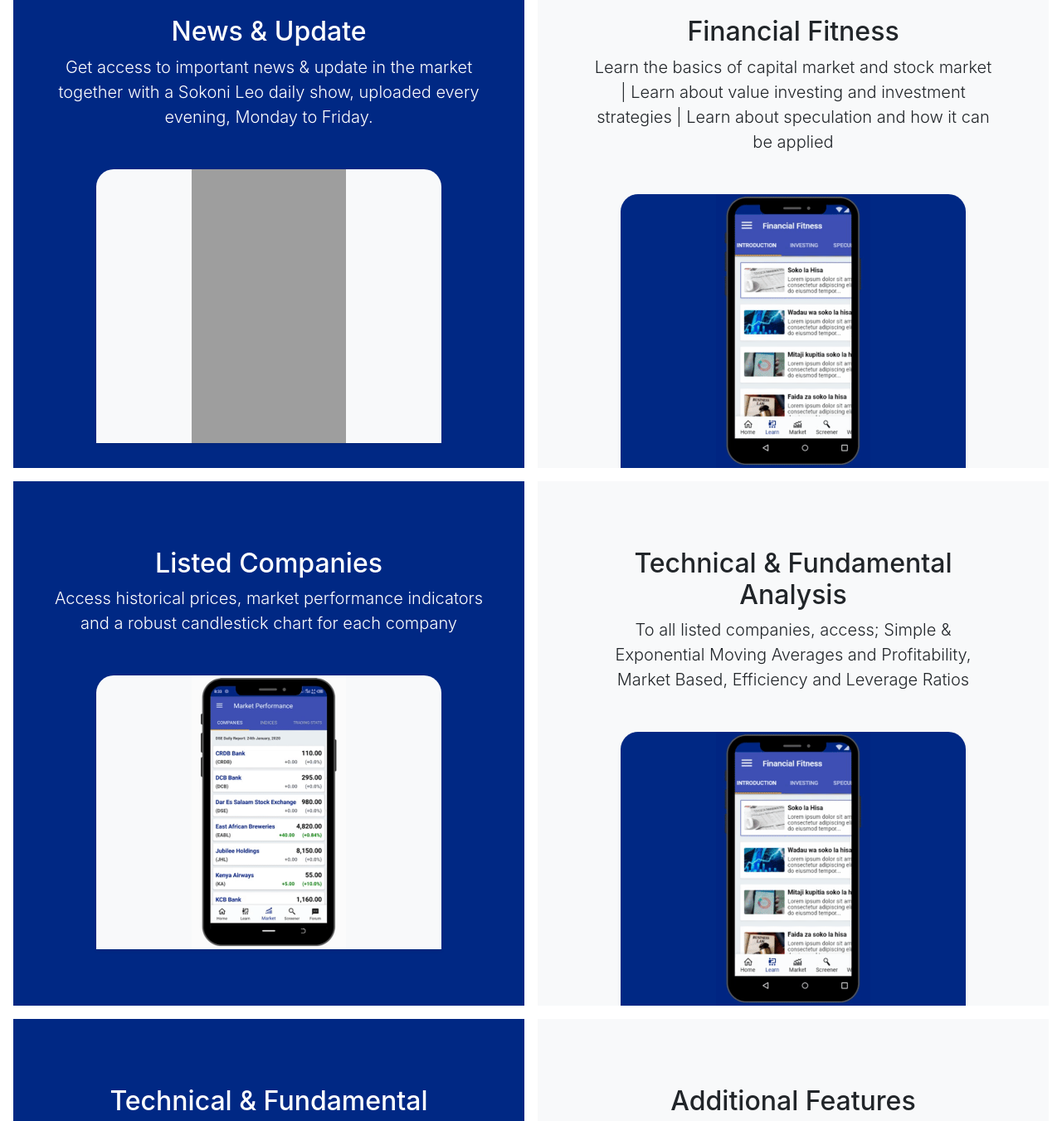
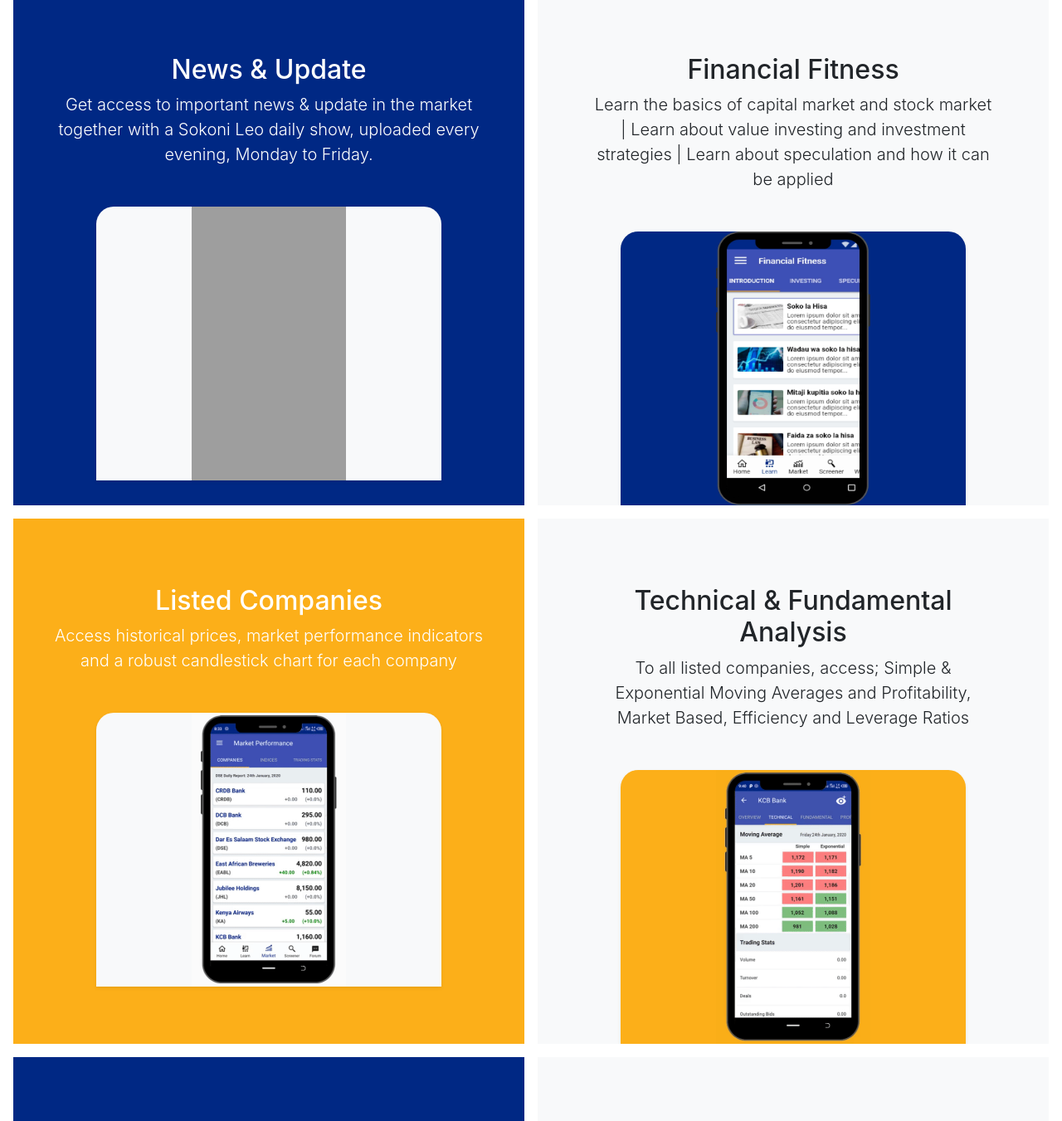
Before and after one commit to beaconfinance/beaconfinance.github.io, a plain HTML site: page index.html in a window 1280 px wide. Shown: the part 1010-2361 px from the top of the page at 83% size. Drawn offline with nearby package versions, Linux system fonts and the light colour scheme; grey boxes are pictures that could not be loaded.

Commit message:
updating the index html

```diff
--- a/index.html
+++ b/index.html
@@ -40,7 +40,7 @@
         <h1 class="display-4 a002" style="color: #002884;">Investing Simplified!</h1>
         <p class="lead a001">Access financial information of all listed companies at Dar es Salaam Stock Exchange (DSE) and learn about value investing and speculation, via your android smartphone.</p>
         <p><a href='https://play.google.com/store/apps/details?id=tz.co.beaconfinance.app&hl=en&pcampaignid=pcampaignidMKT-Other-global-all-co-prtnr-py-PartBadge-Mar2515-1'><img alt='Get it on Google Play' style="max-height: 65px;" src='https://play.google.com/intl/en_us/badges/static/images/badges/en_badge_web_generic.png'/></a></p>
-        <img src="resources/images/beacon_walkthrough.gif" alt="beacon finance walkthrough" style="width: 225px; height: 400;"/>
+        <img src="resources/images/beacon_google_play_view.jpg" alt="beacon finance walkthrough" style="width: 225px; height: 400;"/>
     </div>
 
     <div class="container-fluid">
@@ -77,13 +77,13 @@
                 <p class="lead">Learn the basics of capital market and stock market | Learn about value investing and investment strategies | Learn about speculation and how it can be applied</p>
             </div>
             <div class="a003 shadow-sm mx-auto" style="width: 80%; height: auto; border-radius: 21px 21px 0 0;">
-                <img src="resources/images/financial_fitness.gif" alt="beacon finance walkthrough" style="width: 186px; height: 330px;"/>
+                <img src="resources/images/financial_fitness.jpg" alt="beacon finance walkthrough" style="width: 186px; height: 330px;"/>
             </div>
         </div>
     </div>
 
     <div class="d-md-flex flex-md-equal w-100 my-md-3 pl-md-3">
-        <div class="a003 mr-md-3 pt-3 px-3 pt-md-5 px-md-5 text-center text-white overflow-hidden">
+        <div class="a004 mr-md-3 pt-3 px-3 pt-md-5 px-md-5 text-center text-white overflow-hidden">
             <div class="my-3 py-3">
                 <h2 class="display-5">Listed Companies</h2>
                 <p class="lead">Access historical prices, market performance indicators and a robust candlestick chart for each company</p>
@@ -97,8 +97,8 @@
                 <h2 class="display-5">Technical & Fundamental Analysis</h2>
                 <p class="lead">To all listed companies, access; Simple & Exponential Moving Averages and Profitability, Market Based, Efficiency and Leverage Ratios</p>
             </div>
-            <div class="a003 shadow-sm mx-auto" style="width: 80%; height: auto; border-radius: 21px 21px 0 0;">
-                <img src="resources/images/financial_fitness.gif" alt="beacon finance walkthrough" style="width: 186px; height: 330px;"/>
+            <div class="a004 shadow-sm mx-auto" style="width: 80%; height: auto; border-radius: 21px 21px 0 0;">
+                <img src="resources/images/fundamental&technical_info.gif" alt="beacon finance walkthrough" style="width: 186px; height: 330px;"/>
             </div>
         </div>
     </div>
@@ -110,7 +110,7 @@
                 <p class="lead">Filter financial metrics of all listed companies in the Fundamental Screener and daily market performance indicators in the Technical Screener.</p>
             </div>
             <div class="bg-light shadow-sm mx-auto" style="width: 80%; height: auto; border-radius: 21px 21px 0 0;">
-                <img src="resources/images/news&update.gif" alt="beacon finance walkthrough" style="width: 186px; height: 330px;"/>
+                <img src="resources/images/financial_screener.gif" alt="beacon finance walkthrough" style="width: 186px; height: 330px;"/>
             </div>
         </div>
         <div class="bg-light mr-md-3 pt-3 px-3 pt-md-5 px-md-5 text-center overflow-hidden">
--- a/resources/css/style.css
+++ b/resources/css/style.css
@@ -10,6 +10,10 @@
 
 .a003 {
     background-color: #002884;
+}
+
+.a004 {
+    background-color: #fcaf19;
 }
 
 a {
```
Also changed, not shown: resources/images/beacon_google_play_view.jpg (added), resources/images/beacon_walkthrough.gif (deleted), resources/images/financial_fitness.gif (deleted), resources/images/financial_fitness.jpg (added), resources/images/financial_screener.gif (added), resources/images/fundamental&technical_info.gif (added).
